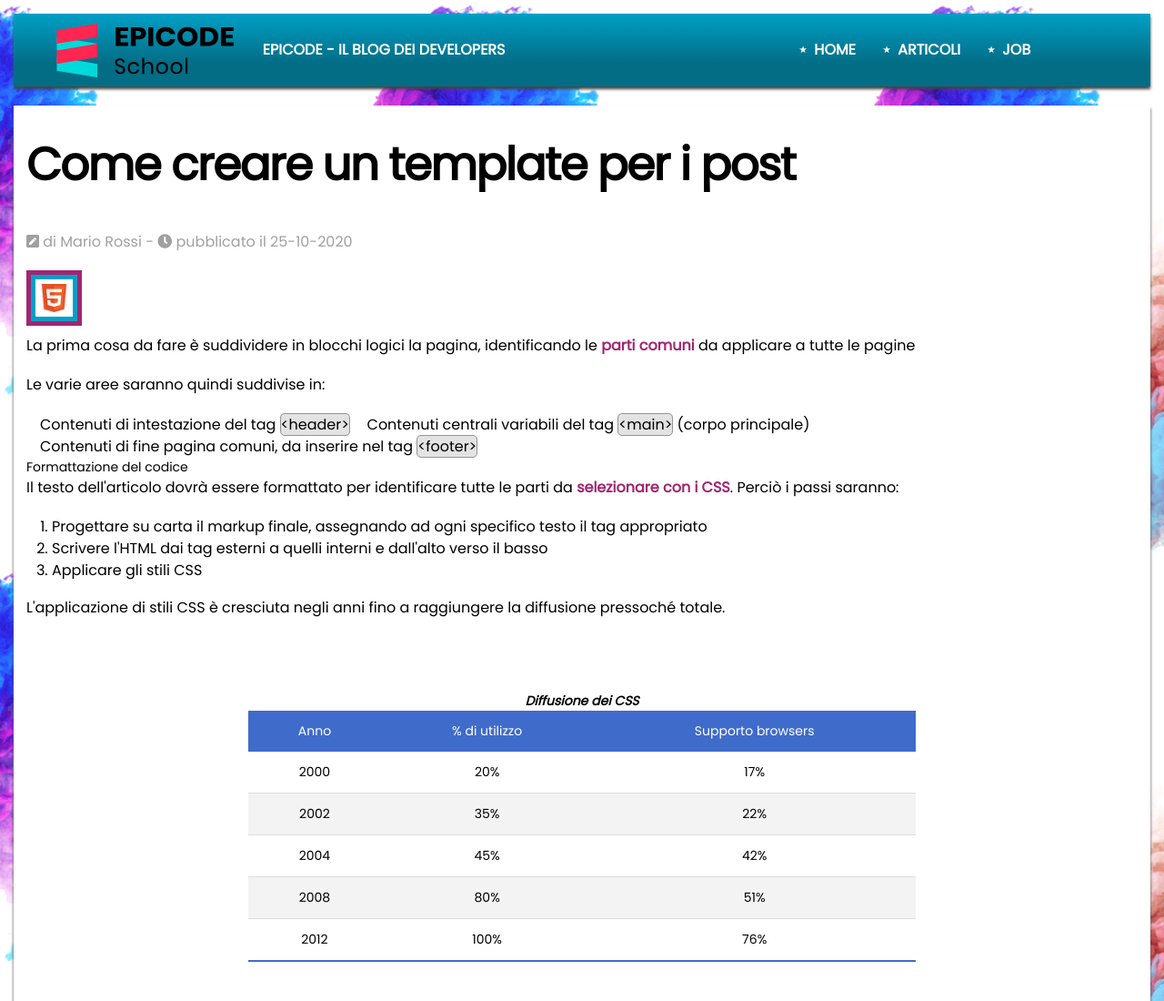
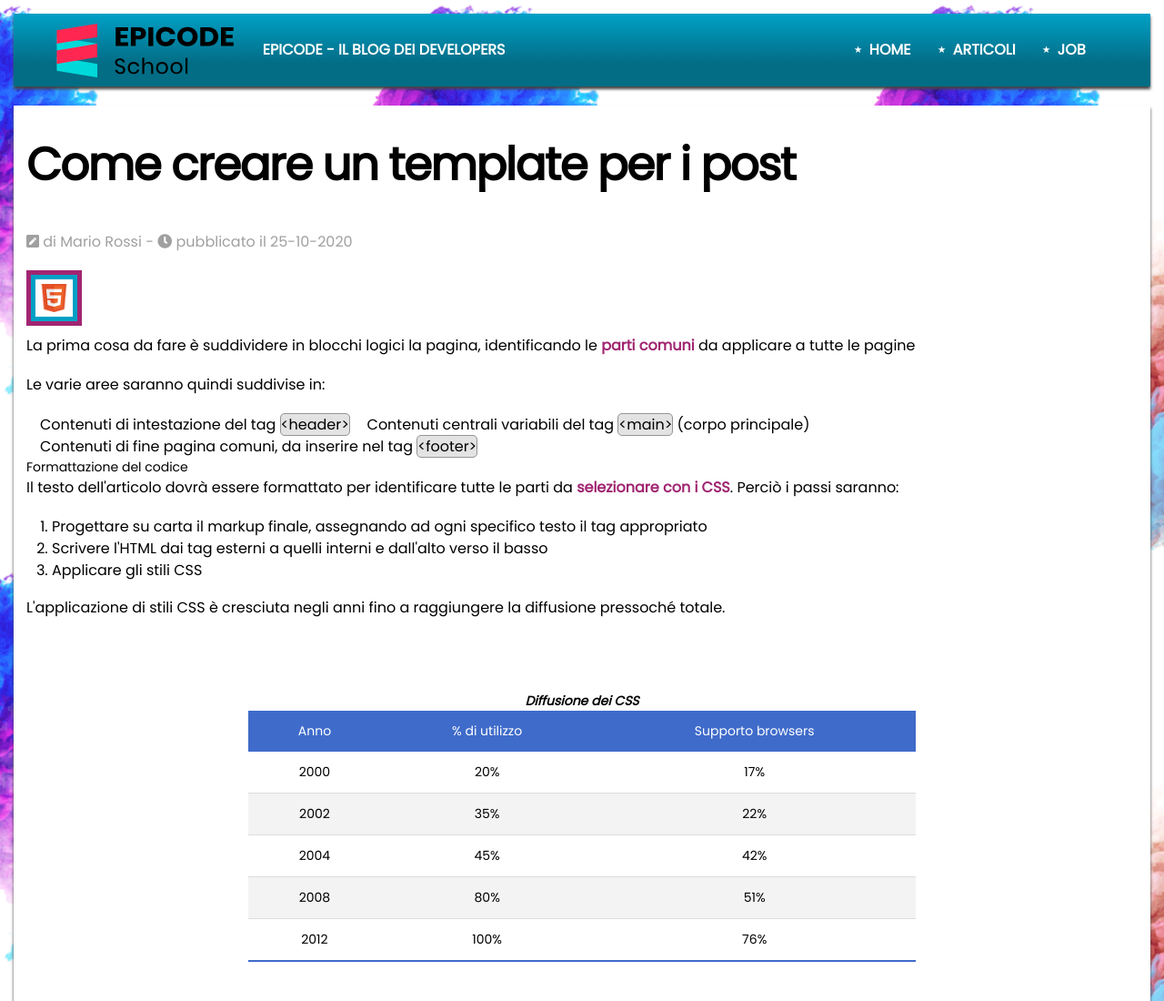
Before and after one commit to Sergio-dev01/U2-S1-G1, a plain HTML site: page base_di_partenza/index.html in a window 1280 px wide. Shown: the top 1100 px of the page at 91% size. Drawn offline with Linux system fonts and the light colour scheme.

Commit message:
align end nav

```diff
--- a/base_di_partenza/assets/css/style.css
+++ b/base_di_partenza/assets/css/style.css
@@ -321,6 +321,10 @@ footer a {
     box-sizing: border-box;
     text-align: justify;
   }
+
+  header nav {
+    width: 45%;
+  }
   header div img {
     margin-bottom: 0;
   }
```
